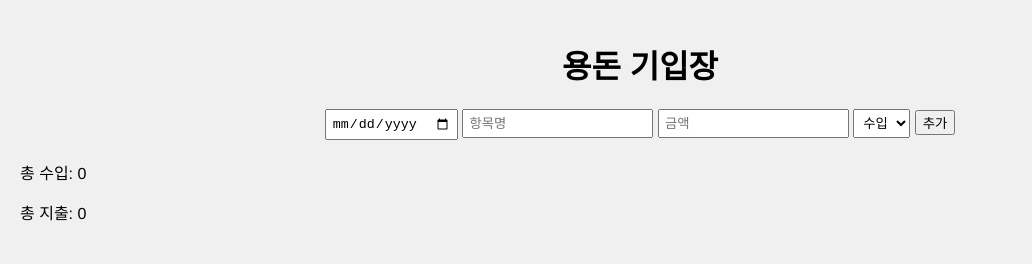
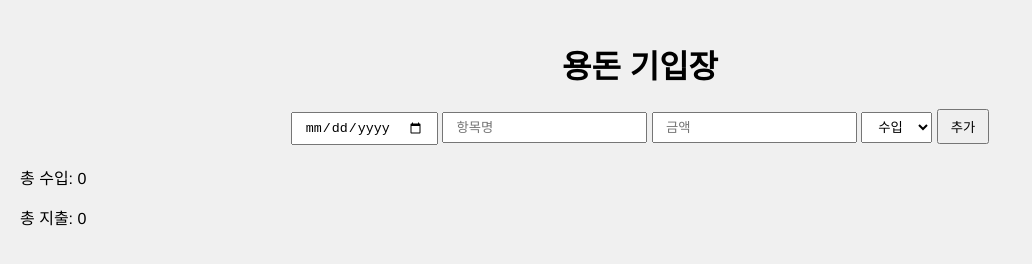
Before and after one commit to jaylineweb/money, a plain HTML site: page index.html in a window 1280 px wide. Shown: the whole page, without its empty margins (0-1032 px from the left). Drawn offline with Linux system fonts and the light colour scheme.

Commit message:
gid add .

```diff
--- a/css/style.css
+++ b/css/style.css
@@ -7,9 +7,10 @@ body {font-family:CircularSp,spotify-circular,Helvetica,Arial,sans-serif;margin:
 .title{text-align:center;}
 
 form {margin-bottom:20px;text-align:center;}
-input[type="date"],[type="text"],[type="number"],select[id="type"]{padding:5px;}
+input[type="date"],[type="text"],[type="number"],select[id="type"]{padding:6px 12px;}
 #entries {margin-top:20px;}
 .entry {display:flex;justify-content:space-between;background-color:#fff;margin-bottom:10px;padding:10px;border-radius:5px;box-shadow:0 2px 4px rgba(0,0,0,0.1);}
+.add_btn{padding:6px 12px;}
 
 @media screen and (max-width:767px){
     html,body{height:100vh;background-color:#fff;font-size:16px;}
```
